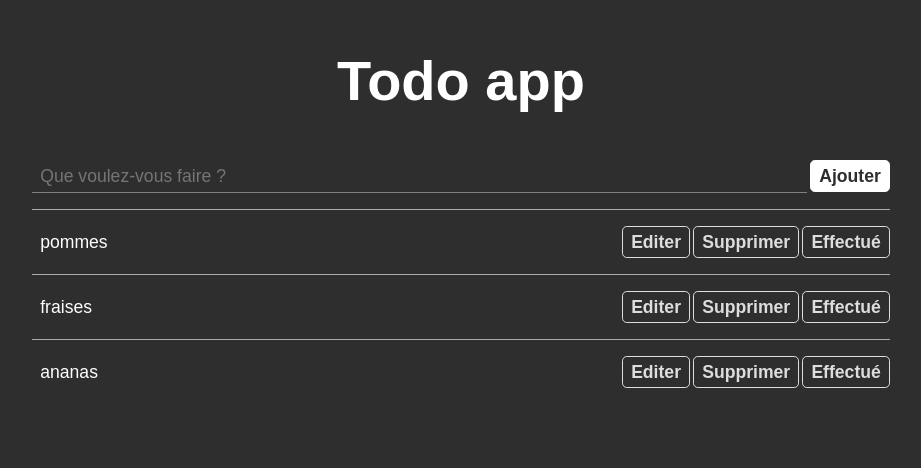
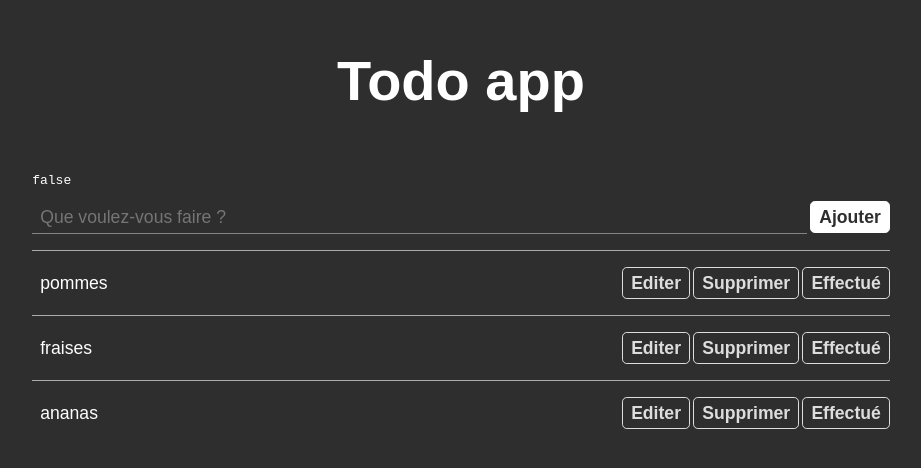
Before and after one commit to G4bi567/vitejs-vite-blvuac, a Vue app: page / in a window 1280 px wide. Shown: the top 468 px of the page, without its empty margins (179-1100 px from the left). Built offline with nearby package versions, Linux system fonts and the light colour scheme.

Commit message:
1 file modified

```diff
--- a/src/components/TodoList.vue
+++ b/src/components/TodoList.vue
@@ -32,7 +32,7 @@ const newTodo = reactive({
   id: null,
 });
 
-var able = false
+var able = ref(false)
 
 const addNewTodo = () => {
   if (isAvailable(newTodo.title)){
@@ -40,8 +40,8 @@ const addNewTodo = () => {
     todos.push({ ...newTodo, id: maxId });
     newTodo.title = '';
   }else{
-    able = true;
-    alert('10 ${able}')
+    var able = ref(true);
+    alert('bonjour')
   }
 };
 
@@ -56,6 +56,7 @@ const debug = ref(false)
 </script>
 
 <template>
+<pre>{{ able }}</pre>
   <pre v-if="debug">{{ todos }}</pre>
   <form :class="{ shake: able }" class="todo-form">
     <div class="input-field">
```
